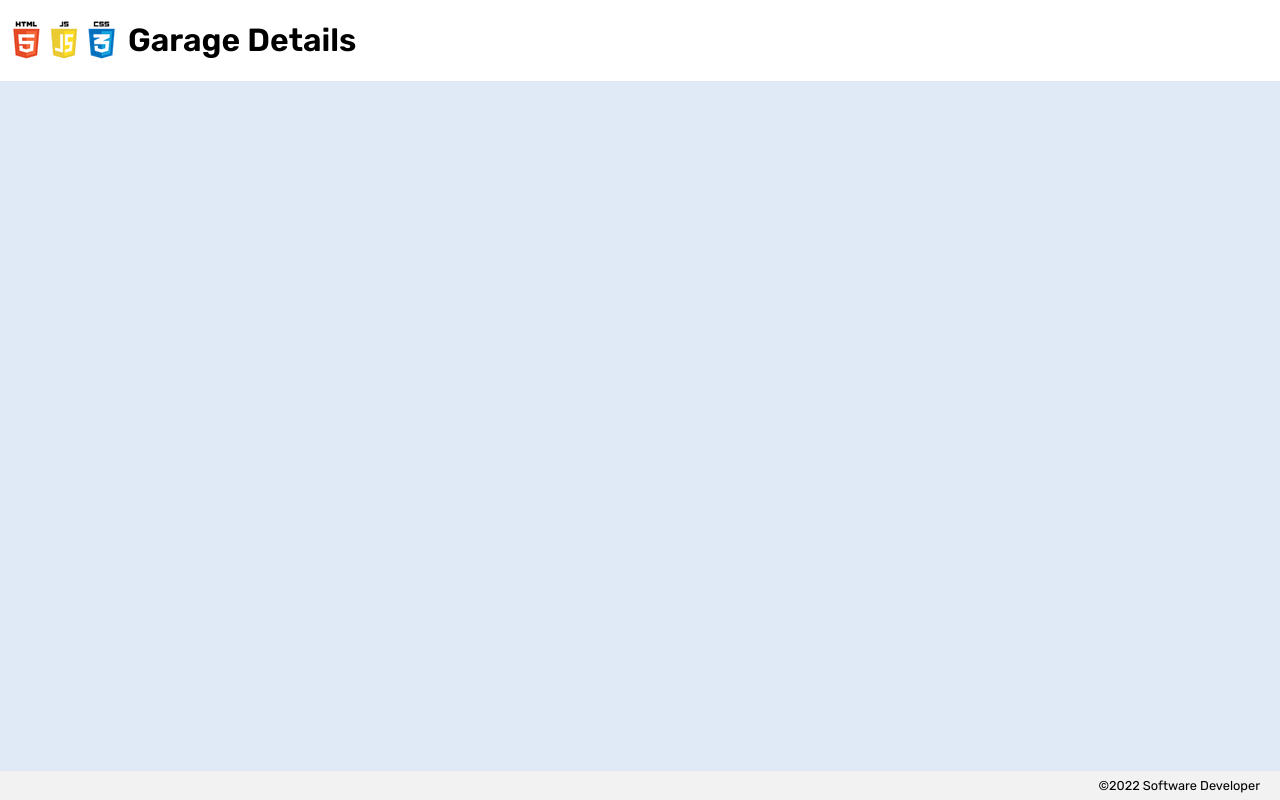
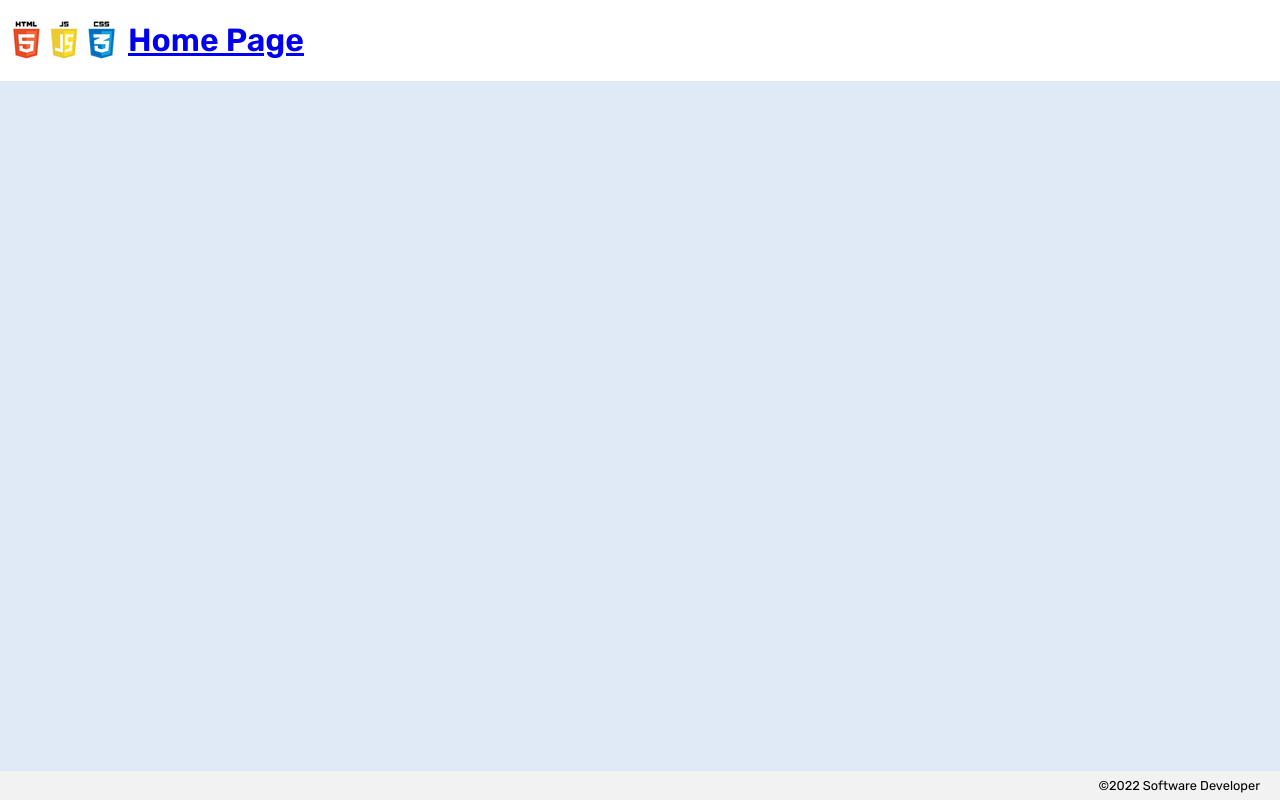
Before and after one commit to ElmiAbdullahi/cars-list, a plain HTML site: page details-utils/index.html in a window 1280 px wide. Drawn offline with nearby package versions, Linux system fonts and the light colour scheme; no server answers.

Commit message:
got the home button working

```diff
--- a/details-utils/index.html
+++ b/details-utils/index.html
@@ -20,7 +20,8 @@
 <body>
     <header>
         <img src="/assets/html_css_js.png">
-        <h1>Garage Details</h1>
+        <h1><a href="../index.html"> Home Page</a></h1>
+
     </header>
 
     <main>
```
Also changed, not shown: 1 other file.
